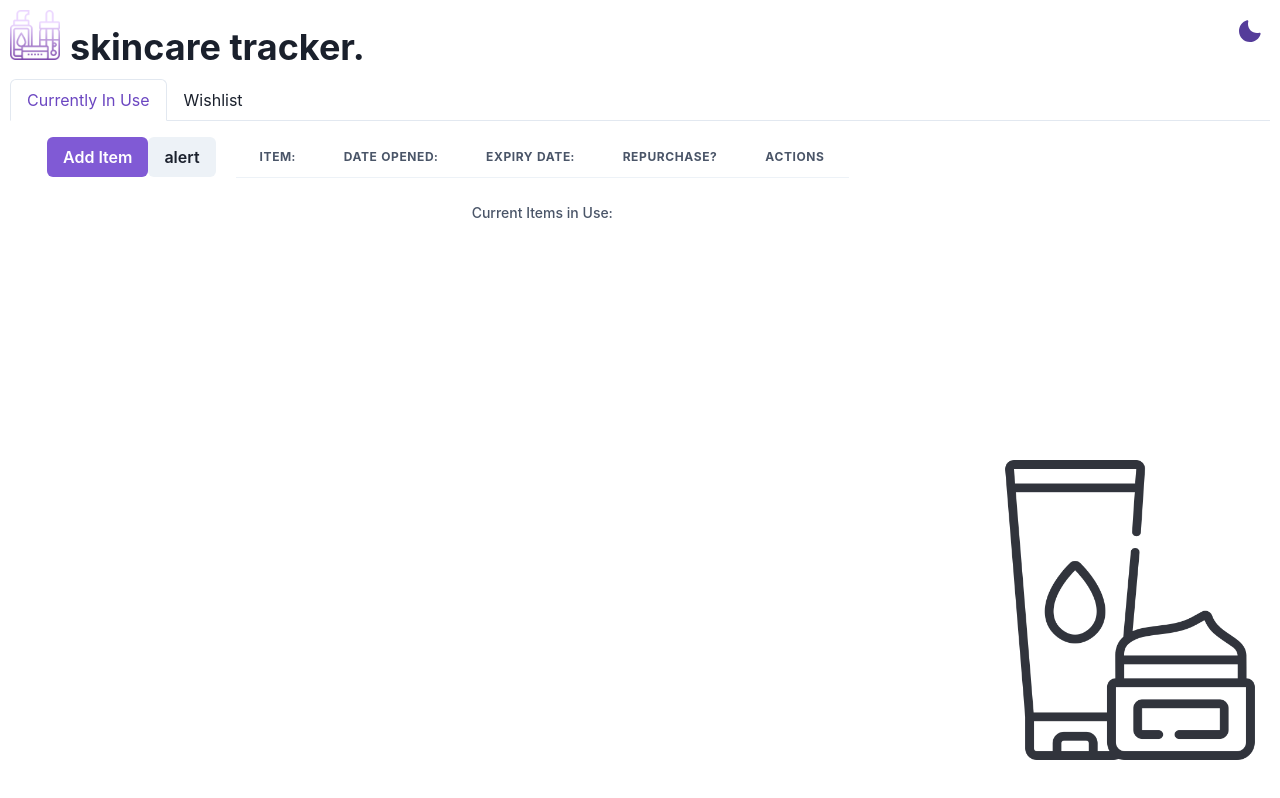
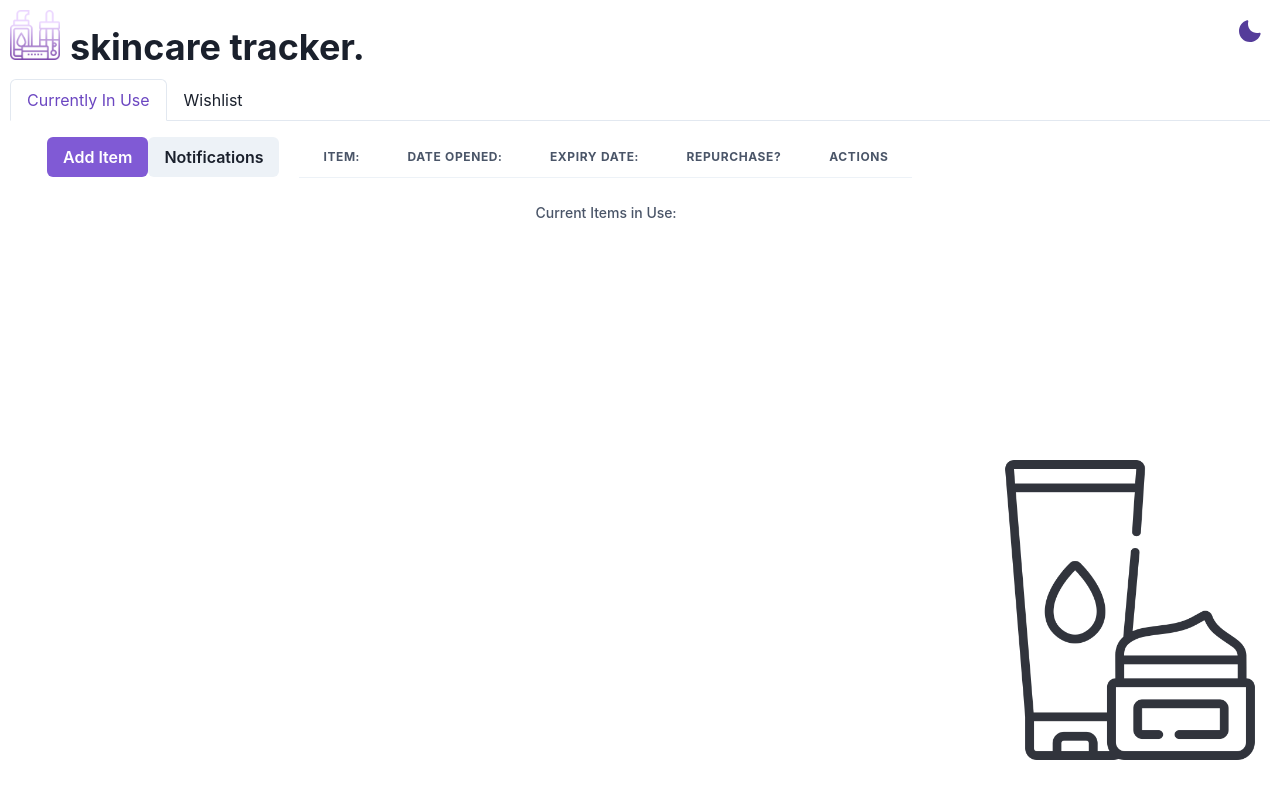
Before and after one commit to vvynz/skincare-tracker, a React (Create React App) app: page / in a window 1280 px wide. Shown: the top 798 px of the page. Built offline with nearby package versions, Linux system fonts and the light colour scheme.

Commit message:
Create an expiringItems function

```diff
--- a/src/Components/ItemForm.jsx
+++ b/src/Components/ItemForm.jsx
@@ -176,8 +176,19 @@ export default function ProductForm() {
   };
 
   const { isOpen, onOpen, onClose } = useDisclosure();
-  const test = () => {
-    alert(generateDate());
+  const expiringItems = () => {
+    let d = generateDate();
+    setItems((allItems) =>
+      allItems.map((item) => {
+        let expDay = Number(item.expiryDate.substring(item.expiryDate.length - 2));
+        console.log(expDay)
+        // console.log(daysRemaining)
+        // if (daysRemaining <= 30) {
+
+        // }
+      })
+    );
+
   };
 
   return (
@@ -186,7 +197,7 @@ export default function ProductForm() {
         <Button className="add_item_btn" colorScheme="purple" onClick={onOpen}>
           Add Item
         </Button>
-        <Button onClick={test}>alert</Button>
+        <Button onClick={expiringItems}>Notifications</Button>
 
         <Modal isOpen={isOpen} onClose={onClose}>
           <ModalOverlay />
```
